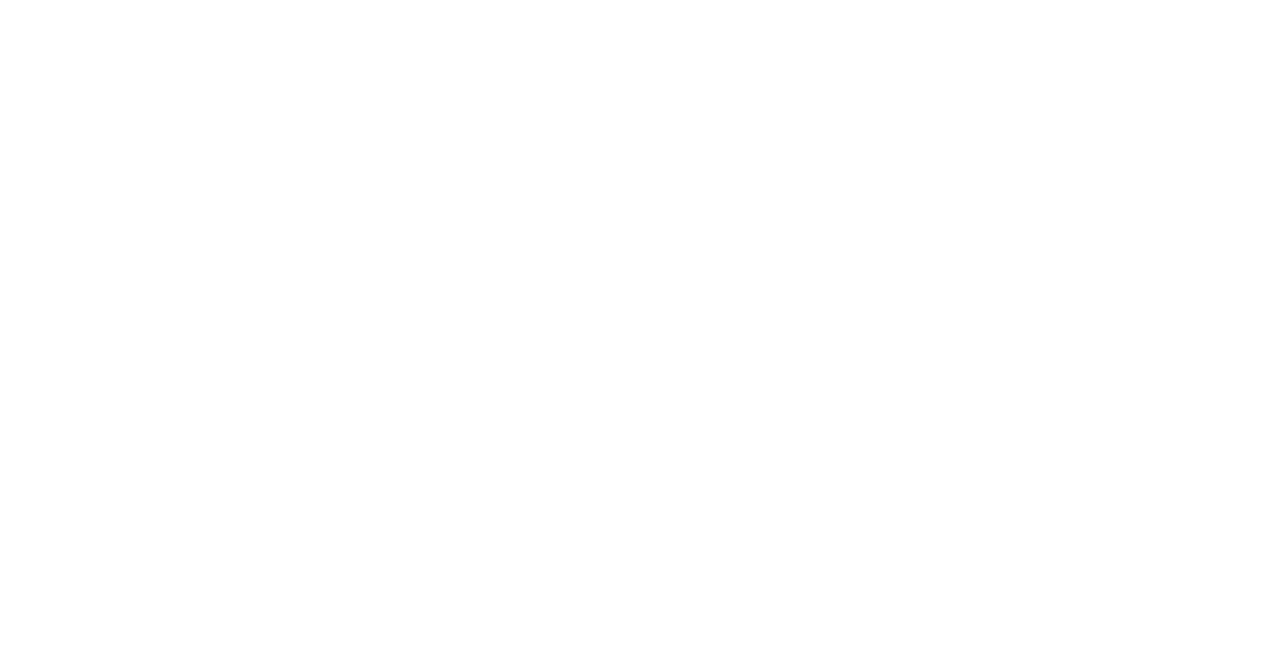
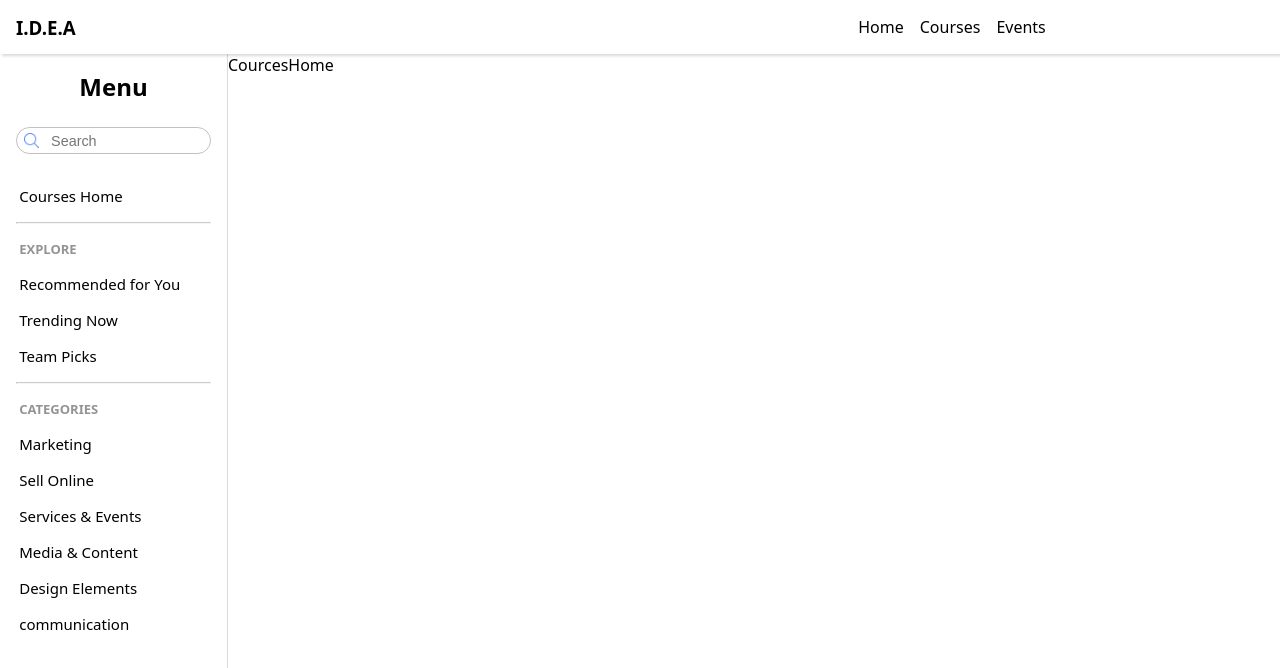
Before and after one commit to mishalp/idea-website, a React (Create React App) app: page /courses/explore in a window 1280 px wide. Before the commit this address had no page. Shown: the top 668 px of the page. Built offline with nearby package versions, Linux system fonts and the light colour scheme.

Commit message:
Side menu created

```diff
--- a/src/App.css
+++ b/src/App.css
@@ -7,6 +7,7 @@
 
 a{
     text-decoration: none;
+    color: inherit;
 }
 
 .index{
@@ -14,4 +15,5 @@
     height: 100vh;
     display: flex;
     flex-direction: column;
+    font-family: system-ui, -apple-system, BlinkMacSystemFont, 'Segoe UI', Roboto, Oxygen, Ubuntu, Cantarell, 'Open Sans', 'Helvetica Neue', sans-serif;
 }
--- a/src/Router.js
+++ b/src/Router.js
@@ -1,6 +1,7 @@
 import React from 'react'
 import { BrowserRouter, Navigate, Route, Routes } from 'react-router-dom'
 import CoursesIndex from './pages/courses/CourseIndex'
+import CourcesHome from './pages/courses/sideMenu/coursesHome/CourcesHome'
 import EventIndex from './pages/events/EventIndex'
 import Home from './pages/home/Home'
 import Index from './pages/index/Index'
@@ -13,7 +14,10 @@
             <Route path='/' exact element={<Index />} >
               <Route index element={<Navigate to='home' />} /> {/* default route -> home */}
               <Route path='home' element={<Home />} />
-              <Route path='courses' element={<CoursesIndex />} />
+              <Route path='courses' element={<CoursesIndex />} >
+                <Route index element={<Navigate to='explore' />} />
+                <Route path='explore' element={<CourcesHome />} />
+              </Route>
               <Route path='events' element={<EventIndex />} />
             </Route>
         </Routes>
--- a/src/components/Navbar/navbar.css
+++ b/src/components/Navbar/navbar.css
@@ -18,7 +18,6 @@
 
 .navbar > .menu > a{
     padding: .5rem;
-    font-family: 'Noticia Text', serif;
     color: black;
 }
 
--- a/src/pages/courses/CourseIndex.js
+++ b/src/pages/courses/CourseIndex.js
@@ -1,8 +1,14 @@
 import React from 'react'
+import { Outlet } from 'react-router-dom'
+import SideMenu from './sideMenu/SideMenu'
+import './coursesIndex.css'
 
 function CoursesIndex() {
   return (
-    <div>CoursesIndex</div>
+    <div className='courses-index'>
+      <SideMenu />
+      <Outlet />
+    </div>
   )
 }
 
--- /dev/null
+++ b/src/pages/courses/coursesIndex.css
@@ -0,0 +1,5 @@
+.courses-index{
+    display: grid;
+    grid-template-columns: 228px 1fr;
+    flex: 1;
+}
--- /dev/null
+++ b/src/pages/courses/sideMenu/SideMenu.js
@@ -0,0 +1,54 @@
+import React from "react";
+import "./sideMenu.css";
+import search from "../../../images/search.png";
+import { Link } from "react-router-dom";
+
+function SideMenu() {
+  return (
+    <div className="side-menu">
+      <h2>Menu</h2>
+      <div className="search-bar">
+        <img src={search} alt="" />
+        <input type="text" placeholder="Search" />
+      </div>
+      <div className="menu-options">
+        <Link to="/">
+          <div className="courses-home">Courses Home</div>
+        </Link>
+        <hr />
+        <h3>EXPLORE</h3>
+        <Link to="recommended">
+          <div className="courses-home">Recommended for You</div>
+        </Link>
+        <Link to="trending">
+          <div className="courses-home">Trending Now</div>
+        </Link>
+        <Link to="team">
+          <div className="courses-home">Team Picks</div>
+        </Link>
+        <hr />
+        <h3>CATEGORIES</h3>
+        <Link to="marketing">
+          <div className="courses-home">Marketing</div>
+        </Link>
+        <Link to="sell">
+          <div className="courses-home">Sell Online</div>
+        </Link>
+        <Link to="services">
+          <div className="courses-home">Services & Events</div>
+        </Link>
+        <Link to="media">
+          <div className="courses-home">Media & Content</div>
+        </Link>
+        <Link to="design">
+          <div className="courses-home">Design Elements</div>
+        </Link>
+        <Link to="communication">
+          <div className="courses-home">communication</div>
+        </Link>
+      </div>
+    </div>
+  );
+}
+
+export default SideMenu;
--- /dev/null
+++ b/src/pages/courses/sideMenu/coursesHome/CourcesHome.js
@@ -0,0 +1,10 @@
+import React from 'react'
+import './courcesHome.css'
+
+function CourcesHome() {
+  return (
+    <div>CourcesHome</div>
+  )
+}
+
+export default CourcesHome
--- /dev/null
+++ b/src/pages/courses/sideMenu/sideMenu.css
@@ -0,0 +1,81 @@
+.side-menu{
+    grid-row: 1 / 2;
+    border-right: .5px solid rgba(0, 0, 0, 0.147);
+    display: flex;
+    flex-direction: column;
+    align-items: center;
+    padding-top: 1rem;
+    gap: .5rem;
+}
+
+.side-menu > .search-bar{
+    margin-top: 1rem;
+    width: 85%;
+    display: flex;
+    gap: 5px;
+    align-items: center;
+    border: .5px solid rgba(0, 0, 0, 0.245);
+    border-radius: 1rem;
+}
+.side-menu > .search-bar:hover{
+    background-color: rgb(224, 224, 255);
+}
+
+.side-menu > .search-bar:hover > input{
+    background-color: rgba(240, 248, 255, 0);
+}
+
+.side-menu > .search-bar > img{
+    width: 15px;
+    padding: 5px 7px;
+}
+
+.side-menu > .search-bar > input{
+    font-size: .9rem;
+    border: none;
+    width: 100%;
+    height: 100%;
+    background-color: inherit;
+    border-top-right-radius: 1rem;
+    border-bottom-right-radius: 1rem;
+}
+
+.side-menu > .search-bar > input:focus{
+    outline: none;
+}
+
+.side-menu > .search-bar:focus-within{
+    border: 1px solid rgb(33, 33, 255);
+    background-color: white;
+    box-shadow: rgba(156, 191, 255, 0.584) 0px 0px 0px 4px
+}
+
+.side-menu > .menu-options{
+    padding: 1rem 0rem;
+    width: 100%;
+    display: grid;
+    grid-template-columns: 1fr;
+    font-size: 15px;
+}
+
+.side-menu > .menu-options > a{
+   padding: .5rem 1.2rem;
+   cursor: pointer;
+   font-family: system-ui, -apple-system, BlinkMacSystemFont, 'Segoe UI', Roboto, Oxygen, Ubuntu, Cantarell, 'Open Sans', 'Helvetica Neue', sans-serif;
+}
+.side-menu > .menu-options > a:hover{
+    background-color: rgb(200, 230, 242);
+}
+
+.side-menu > .menu-options > hr{
+    width: 85%;
+    margin: .5rem auto;
+    opacity: .5;
+}
+
+.side-menu > .menu-options > h3{
+    color: rgba(0, 0, 0, 0.423);
+    margin: .5rem 1.2rem;
+    font-size: 13px;
+    font-family: system-ui, -apple-system, BlinkMacSystemFont, 'Segoe UI', Roboto, Oxygen, Ubuntu, Cantarell, 'Open Sans', 'Helvetica Neue', sans-serif
+}
```
Also changed, not shown: src/images/search.png (added), src/pages/courses/sideMenu/coursesHome/courcesHome.css (added).
